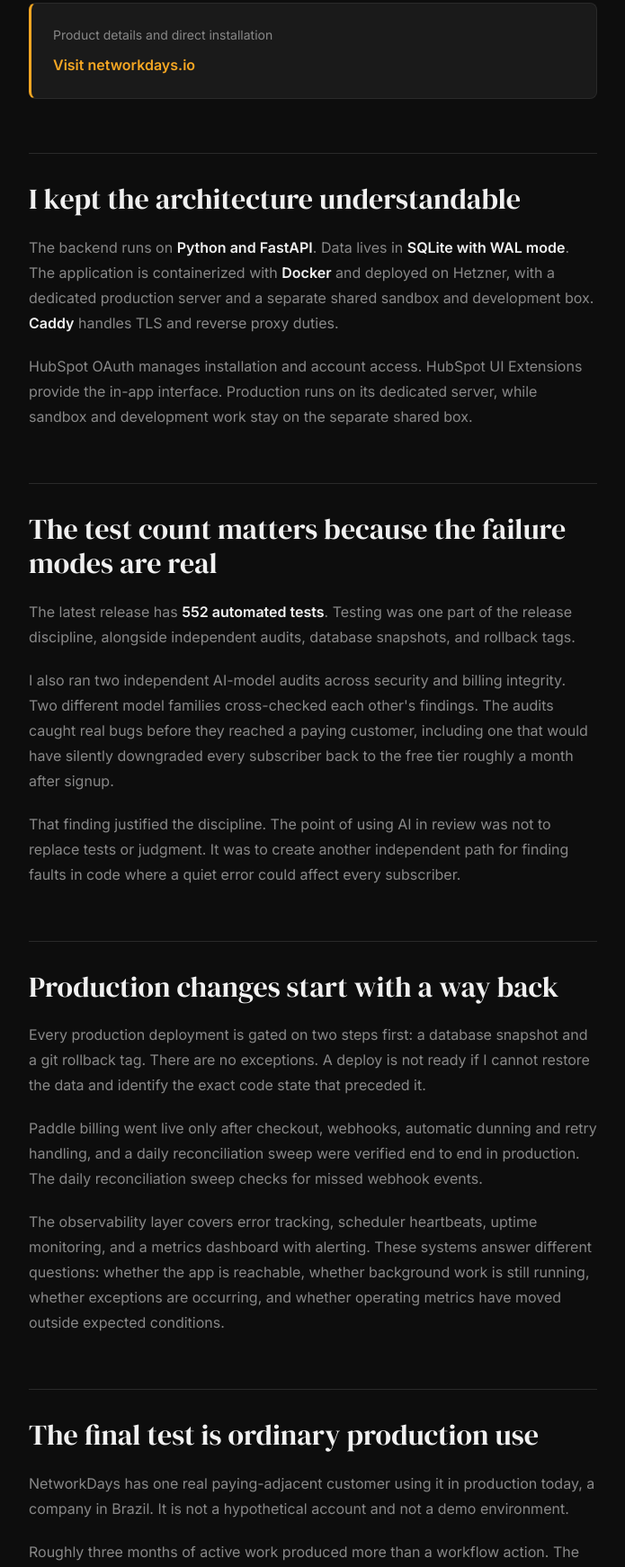
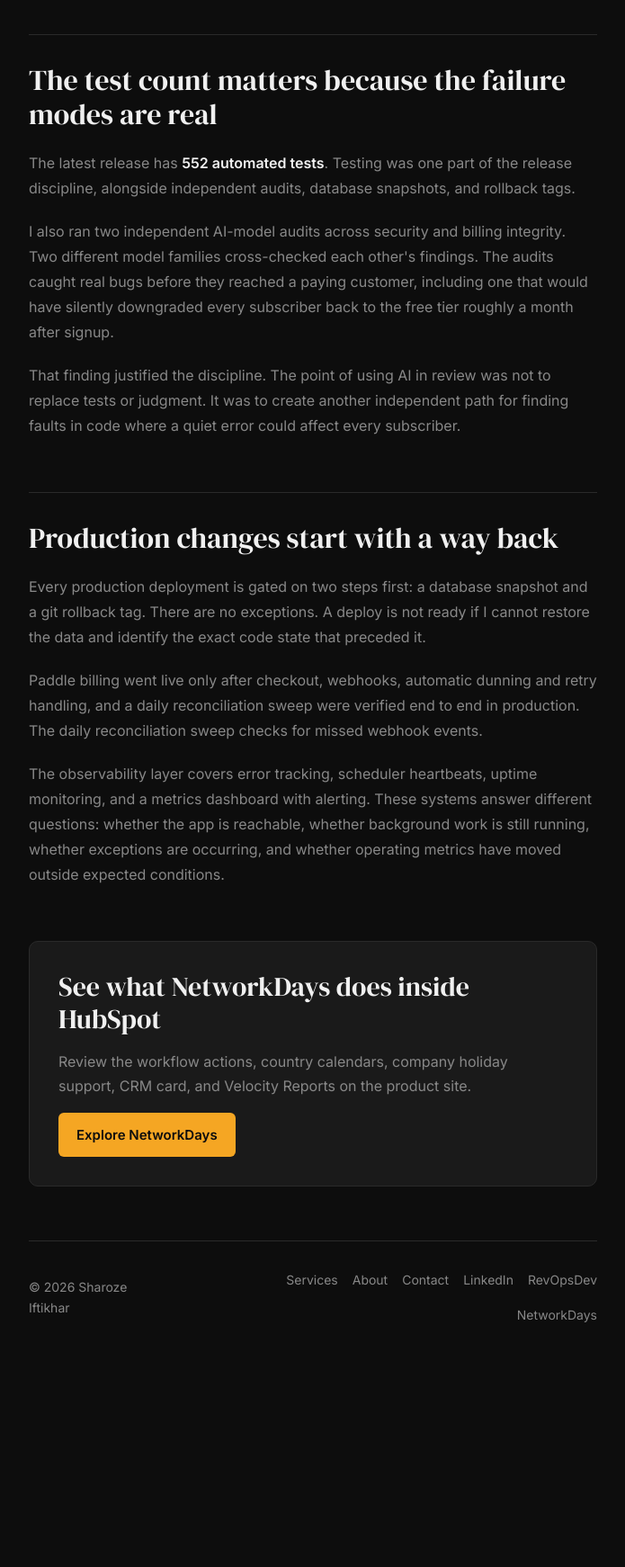
Before and after one commit to chsharoze/sharozeiftikhar-site, a plain HTML site: page networkdays-case-study/index.html in a window 1280 px wide. Shown: the part 1058-2800 px from the top of the page at 90% size, without its empty margins (292-987 px from the left). After the commit the page ends 2595 px from the top, so only its background shows below. Drawn offline with Linux system fonts and the light colour scheme.

Commit message:
Trim case study: drop marketplace-status and single-customer framing

```diff
--- a/networkdays-case-study/index.html
+++ b/networkdays-case-study/index.html
@@ -499,7 +499,6 @@
         <section class="narrative-section">
             <h2 class="section-title">The product started with one precise job</h2>
             <p>NetworkDays calculates business days inside HubSpot workflows. It skips weekends and public holidays, with support for more than 145 country holiday calendars. The product is deliberately focused on bringing that business-day logic into HubSpot workflow actions.</p>
-            <p>The app is available through direct HubSpot OAuth installation today. It is not yet listed on the public HubSpot Marketplace because I am still working toward the required unaffiliated-install threshold. I built the product and its operating systems for real production use before that distribution milestone.</p>
             <div class="tier-grid">
                 <article class="tier-card">
                     <h3>Free</h3>
@@ -520,13 +519,6 @@
             </div>
         </section>
 
-        <!-- 3. Architecture -->
-        <section class="narrative-section">
-            <h2 class="section-title">I kept the architecture understandable</h2>
-            <p>The backend runs on <strong>Python and FastAPI</strong>. Data lives in <strong>SQLite with WAL mode</strong>. The application is containerized with <strong>Docker</strong> and deployed on Hetzner, with a dedicated production server and a separate shared sandbox and development box. <strong>Caddy</strong> handles TLS and reverse proxy duties.</p>
-            <p>HubSpot OAuth manages installation and account access. HubSpot UI Extensions provide the in-app interface. Production runs on its dedicated server, while sandbox and development work stay on the separate shared box.</p>
-        </section>
-
         <!-- 4. Verification -->
         <section class="narrative-section">
             <h2 class="section-title">The test count matters because the failure modes are real</h2>
@@ -543,14 +535,7 @@
             <p>The observability layer covers error tracking, scheduler heartbeats, uptime monitoring, and a metrics dashboard with alerting. These systems answer different questions: whether the app is reachable, whether background work is still running, whether exceptions are occurring, and whether operating metrics have moved outside expected conditions.</p>
         </section>
 
-        <!-- 6. Real Use -->
-        <section class="narrative-section">
-            <h2 class="section-title">The final test is ordinary production use</h2>
-            <p>NetworkDays has one real paying-adjacent customer using it in production today, a company in Brazil. It is not a hypothetical account and not a demo environment.</p>
-            <p>Roughly three months of active work produced more than a workflow action. The result is a production app with tiered access, billing controls, safe releases, monitoring, and an interface inside HubSpot. The build is still moving toward public Marketplace eligibility, but the engineering discipline is already in place.</p>
-        </section>
-
-        <!-- 7. Closing CTA -->
+        <!-- 6. Closing CTA -->
         <section class="cta-section">
             <h2 class="cta-title">See what NetworkDays does inside HubSpot</h2>
             <p>Review the workflow actions, country calendars, company holiday support, CRM card, and Velocity Reports on the product site.</p>
```
